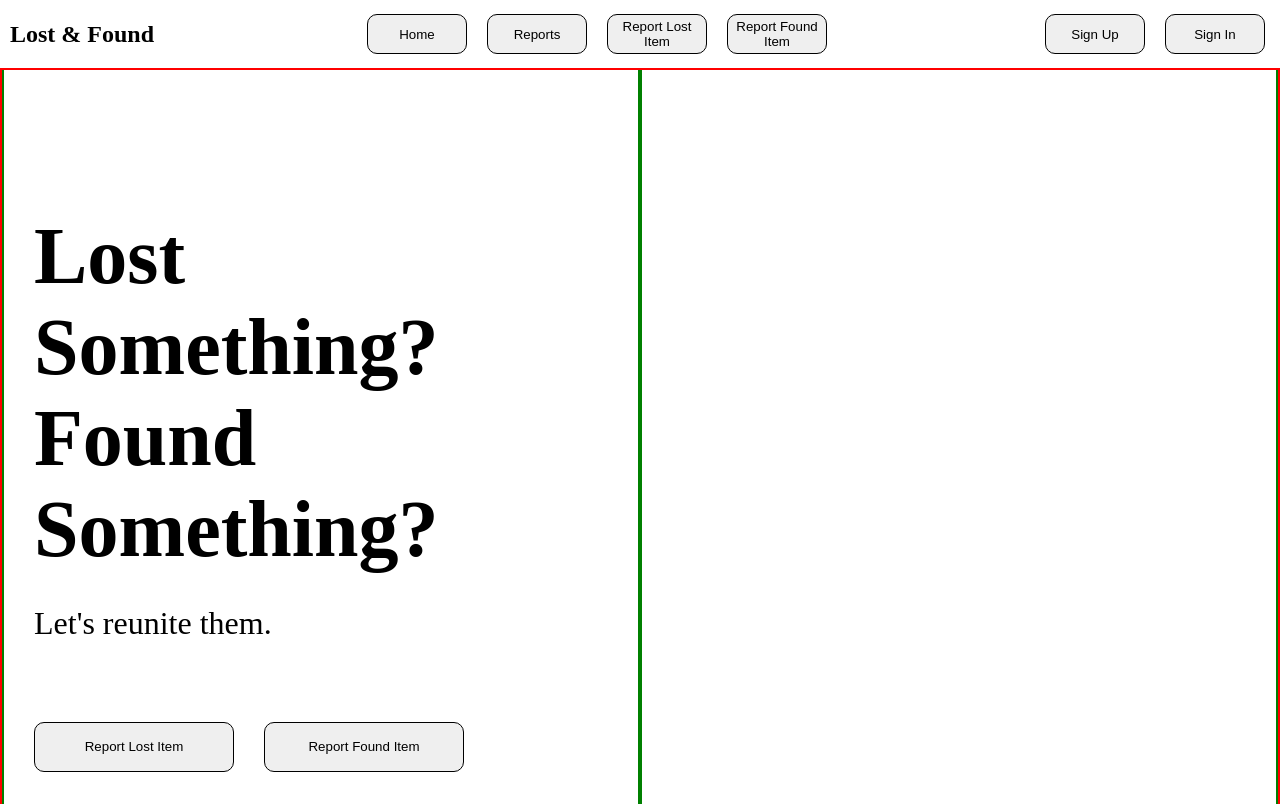
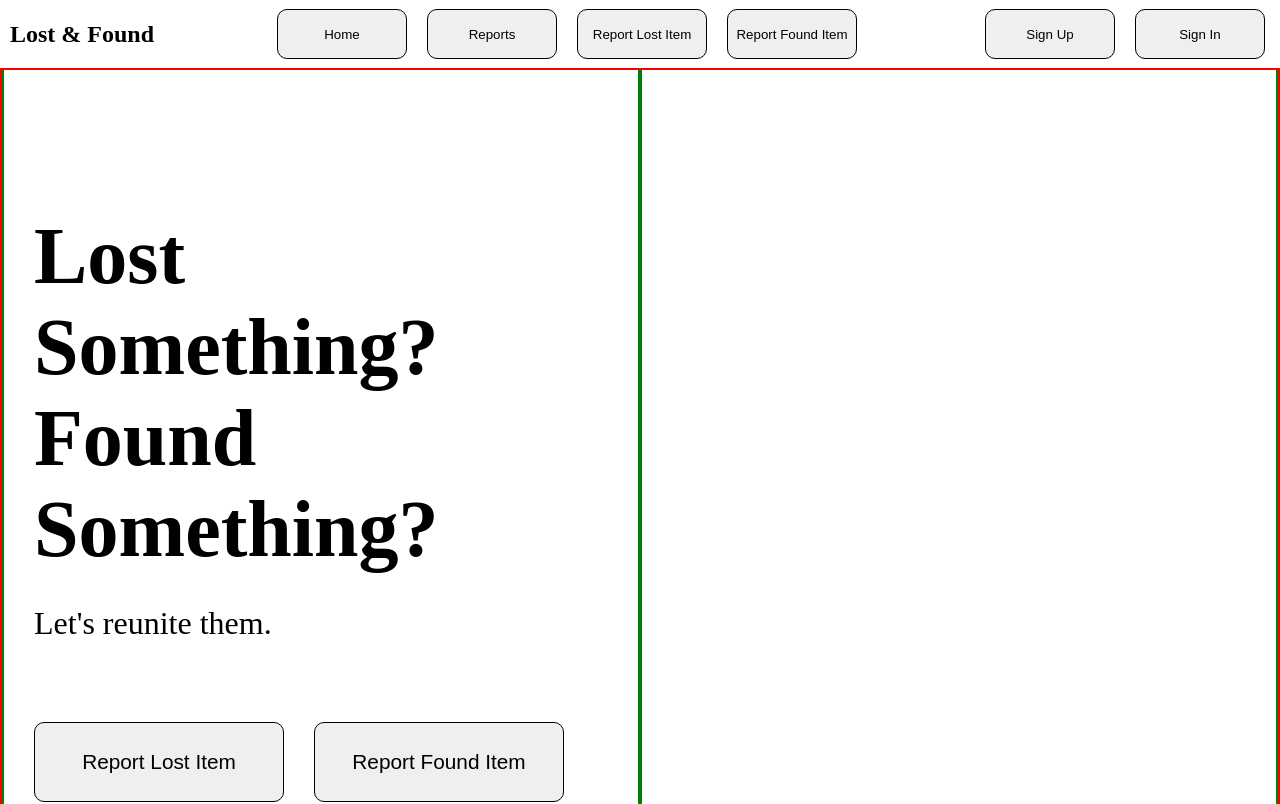
Before and after one commit to mayomide1/Lost-But-Found-Digital-System, a React (Vite) app in the folder frontend/: page / in a window 1280 px wide. Shown: the top 804 px of the page. Built offline with nearby package versions, Linux system fonts and the light colour scheme.

Commit message:
Fix the scroll behaviour on the reports page

```diff
--- a/frontend/src/Homepage.css
+++ b/frontend/src/Homepage.css
@@ -20,8 +20,8 @@ nav .buttons{
 
 nav .nav-cta button,
 nav .buttons button{
-    width: 100px;
-    height: 40px;
+    width: 130px;
+    height: 50px;
     border-radius: 10px;
 }
 
@@ -60,9 +60,10 @@ section{
 }
 
 .hero-section .left .buttons button{
-    width: 200px;
-    height: 50px;
+    width: 250px;
+    height: 80px;
     border-radius: 10px;
+    font-size: 1.3rem;
 }
 
 .filter{
--- a/frontend/src/Report.jsx
+++ b/frontend/src/Report.jsx
@@ -4,6 +4,7 @@ import { MdLocationPin } from "react-icons/md";
 import { LuClock4 } from "react-icons/lu";
 import { IoCalendarNumberSharp } from "react-icons/io5";
 import { FaRegCopyright } from "react-icons/fa6";
+import { useEffect } from "react";
 
    export const items = [
         {
@@ -114,7 +115,6 @@ const Report = () => {
 
     const [filter, setFilter] = useState("All")
     const [search, setSearch] = useState("")
-    const [error, setError] = useState("")
 
     let filteredItems = [];
     if (filter === "All"){
@@ -127,6 +127,9 @@ const Report = () => {
 
     filteredItems = filteredItems.filter(item => item.itemName.toLowerCase().includes(search.toLowerCase()))
 
+    useEffect(() => {
+            window.scroll(0,0)
+    },[])
   return (
     <>
     <section id='cards'>
```
